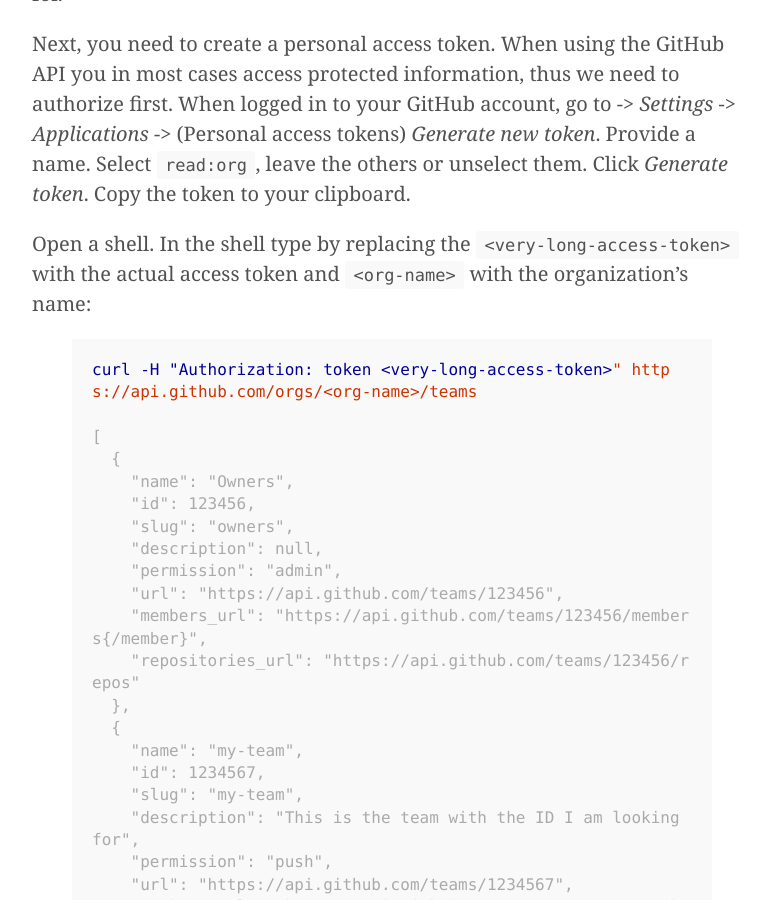
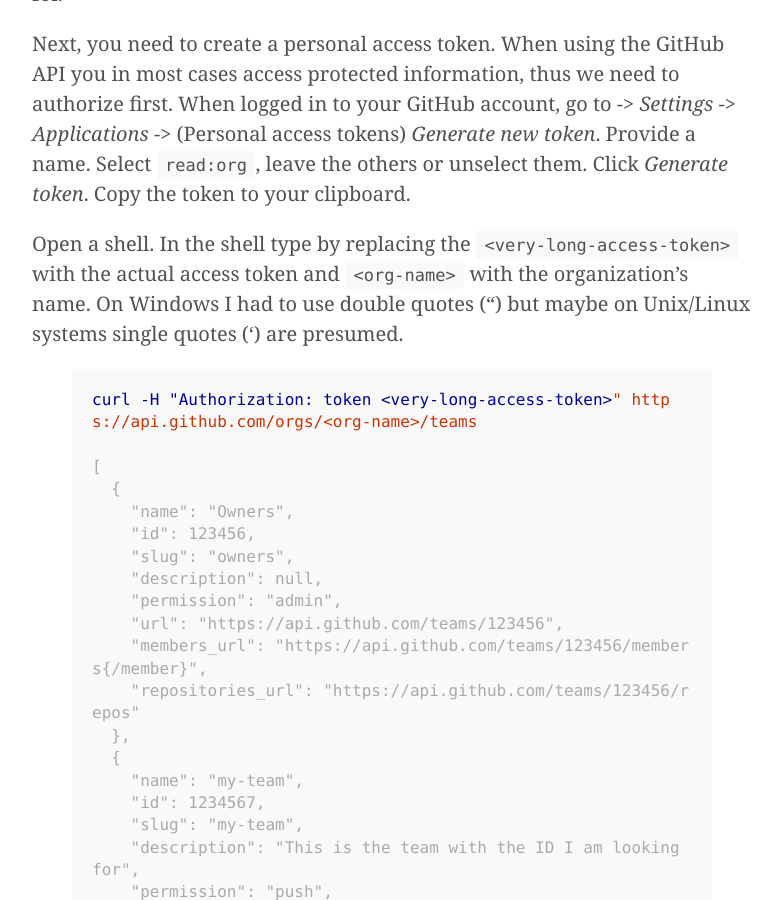
Before and after one commit to fabian-kostadinov/fabian-kostadinov.github.io, a Jekyll site: the page built from _posts/2015-01-16-how-to-find-a-github-team-id.md, in a window 1280 px wide and 900 px high, scrolled down 1022 px. Shown: the whole window, without its empty margins (248-1029 px from the left). Built offline with Jekyll 4.4.1, drawn with Linux system fonts in a browser that asks for light colours; nearby versions of some CDN libraries; Markdown is read by kramdown in place of the engine named in the settings; comment, search, counter and statistics services are not loaded.

Commit message:
Updated jekyll-auth post

```diff
--- a/_posts/2015-01-16-how-to-find-a-github-team-id.md
+++ b/_posts/2015-01-16-how-to-find-a-github-team-id.md
@@ -14,7 +14,7 @@
 
 Next, you need to create a personal access token. When using the GitHub API you in most cases access protected information, thus we need to authorize first. When logged in to your GitHub account, go to -> *Settings* -> *Applications* -> (Personal access tokens) *Generate new token*. Provide a name. Select <code>read:org</code>, leave the others or unselect them. Click *Generate token*. Copy the token to your clipboard.
 
-Open a shell. In the shell type by replacing the <code>&lt;very-long-access-token&gt;</code> with the actual access token and <code>&lt;org-name&gt;</code> with the organization's name:
+Open a shell. In the shell type by replacing the <code>&lt;very-long-access-token&gt;</code> with the actual access token and <code>&lt;org-name&gt;</code> with the organization's name. On Windows I had to use double quotes (") but maybe on Unix/Linux systems single quotes (') are presumed.
 {% highlight shell-session %}
 curl -H "Authorization: token <very-long-access-token>" https://api.github.com/orgs/<org-name>/teams
 
```
